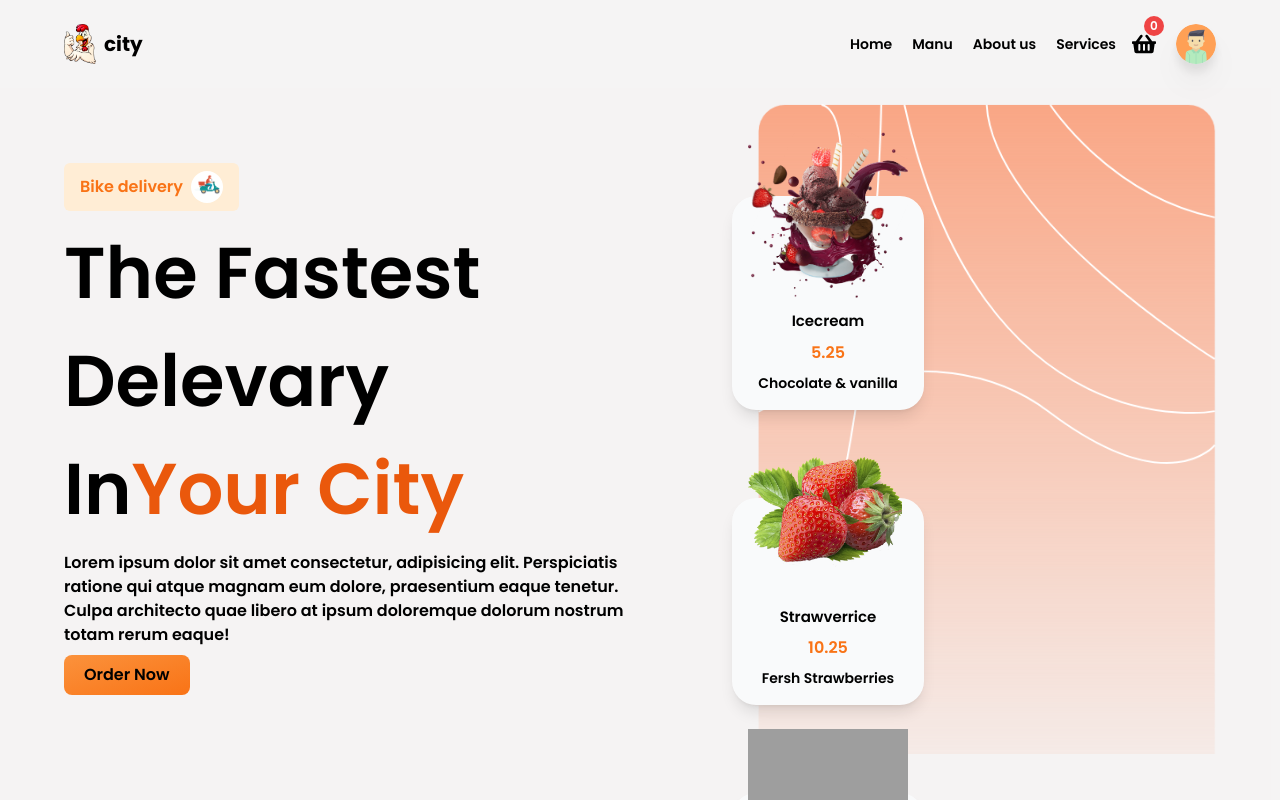
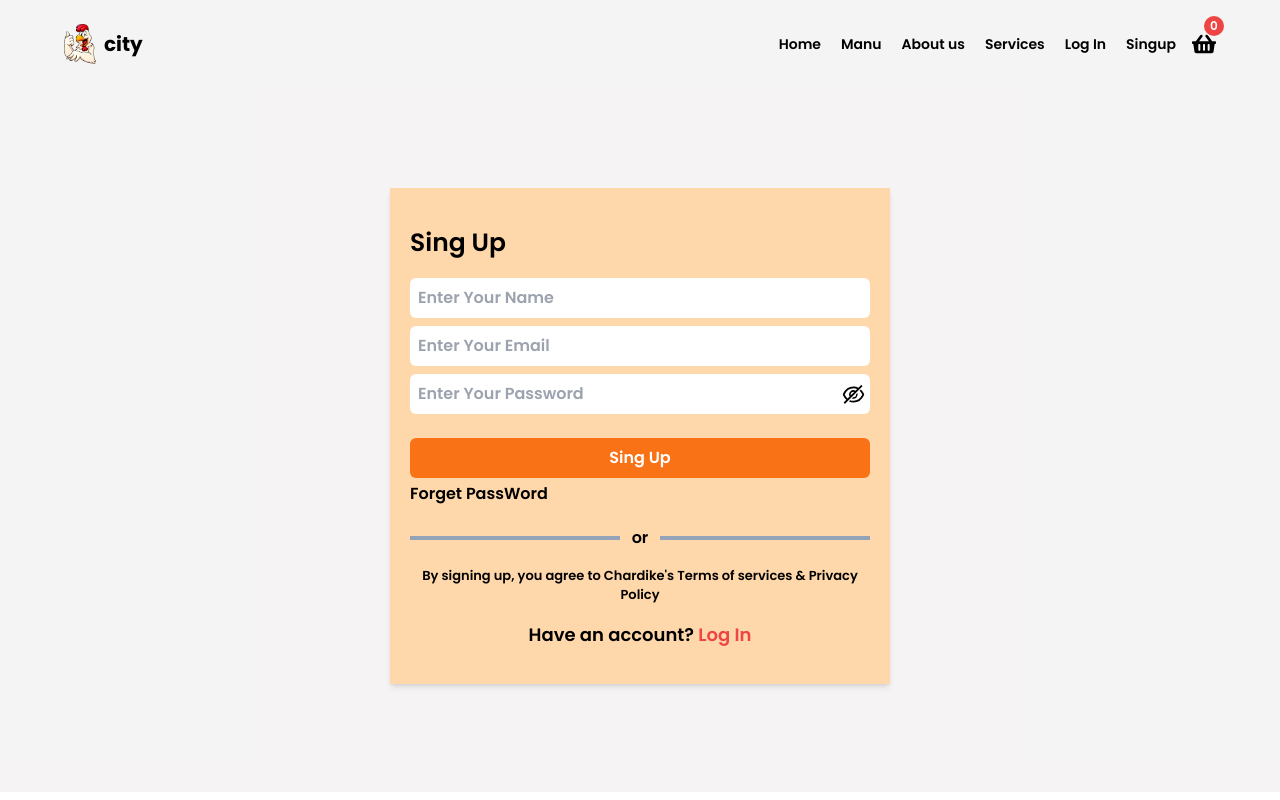
Before and after one commit to bikashroy120/food-app-firebase, a React (Create React App) app: page /singup in a window 1280 px wide. Shown: the top 800 px of the page. Built offline with nearby package versions, Linux system fonts and the light colour scheme; no server answers; the database is empty; grey boxes are pictures that could not be loaded.

Commit message:
LOg in add

```diff
--- a/src/App.js
+++ b/src/App.js
@@ -22,6 +22,8 @@ import Addmin from "./componets/Addmin";
 import OrderList from "./componets/OrderList";
 import SingalOrderList from "./componets/SingalOrderList";
 import ToDayOrder from "./componets/ToDayOrder";
+import Login from "./componets/Login";
+import Regester from "./componets/Regester";
 
 function App() {
 
@@ -60,6 +62,8 @@ const dis = useDispatch()
                 <Route path="/*" element={<MainContainer />} />
                 <Route path="/addmin" element={<Addmin />} >
                 </Route>
+                <Route path="/login" element={<Login />}/>
+                <Route path="/singup" element={<Regester />}/>
                 <Route path="/addmin/creact" element={<CreactContainer />}/>
                 <Route path="/addmin/orderlist" element={<OrderList />}/>
                 <Route path="/addmin/todayorderlist" element={<ToDayOrder />}/>
--- a/src/componets/FirebaseFuncation.js
+++ b/src/componets/FirebaseFuncation.js
@@ -35,3 +35,10 @@ export const getQuery = async ()=>{
     );
     return items.docs.map((doc)=> doc.data())
 }
+
+export const getUser = async (id)=>{
+    const items = await getDocs(
+        query(collection(firestore,"user",),where("uid", "==", id), orderBy("id","desc"))
+    );
+    return items.docs.map((doc)=> doc.data())
+}
--- a/src/componets/Header.jsx
+++ b/src/componets/Header.jsx
@@ -3,8 +3,7 @@ import logo from "../componets/img/logo.png";
 import { FaShoppingBasket } from "react-icons/fa";
 import avater from "../componets/img/avatar.png";
 import { motion } from "framer-motion";
-import { getAuth, signInWithPopup, GoogleAuthProvider } from "firebase/auth";
-import { app } from "../firebaseConfig";
+
 import { useStateValue } from "../contex/stateProvider";
 import { actionType } from "../contex/reducer";
 import { GrAdd, GrLogout } from "react-icons/gr";
@@ -15,25 +14,25 @@ import {cartActions} from '../store/Cart/cart-slice'
 const Header = () => {
   const [{ user,cartShow }, dispatch] = useStateValue();
   const cartItems = useSelector((state)=>state.cart.itemList);
-  const firebaseAuth = getAuth(app);
-  const provider = new GoogleAuthProvider();
+
+
 
   const [isMount, setMount] = useState(false);
 
-  const login = async () => {
-    if (!user) {
-      const {
-        user: { refreshToken, providerData },
-      } = await signInWithPopup(firebaseAuth, provider);
-      dispatch({
-        type: actionType.SET_USER,
-        user: providerData[0],
-      });
-      localStorage.setItem("user", JSON.stringify(providerData[0]));
-    } else {
-      setMount(!isMount);
-    }
-  };
+  // const login = async () => {
+  //   if (!user) {
+  //     const {
+  //       user: { refreshToken, providerData },
+  //     } = await signInWithPopup(firebaseAuth, provider);
+  //     dispatch({
+  //       type: actionType.SET_USER,
+  //       user: providerData[0],
+  //     });
+  //     localStorage.setItem("user", JSON.stringify(providerData[0]));
+  //   } else {
+  //     setMount(!isMount);
+  //   }
+  // };
 
   const logOut=()=>{
     setMount(false)
@@ -65,25 +64,17 @@ const Header = () => {
           <li className=" text-sm font-normal cursor-pointer">Manu</li>
           <li className=" text-sm font-normal cursor-pointer">About us</li>
           <li className=" text-sm font-normal cursor-pointer">Services</li>
-        </motion.ul>
+          {user?
 
-        <div className="flex items-center justify-center relative" onClick={setShowCarts}>
-          <FaShoppingBasket className=" text-2xl cursor-pointer ml-4" />
-          <p className="absolute -top-2 -right-2 bg-red-500 w-5 h-5 rounded-full text-xs flex items-center justify-center font-semibold text-white">
-            {cartItems.length}
-          </p>
-        </div>
-
-        <div className="relative">
+          <div className="relative">
           <motion.img
             whileTap={{ scale: 0.6 }}
             className="w-8 min-w-[40px] h-8 min-h-[40px] cursor-pointer ml-5 drop-shadow-xl rounded-full"
-            src={user ? user.photoURL : avater}
+            src={user ? avater : avater}
             alt=""
-            onClick={login}
           />
 
-          {isMount && (
+          {/* {isMount && (
             <motion.div initial={{opacity:0,scale:0.6}} animate={{opacity:1,scale:1}} exit={{opacity:0,scale:0.6}} className="w-40 absolute shadow-xl bg-gray-50 top-12 right-0">
               <Link to='/addmin'><p className=" px-4 py-2 cursor-pointer flex items-center font-normal hover:bg-slate-100 transition-all duration-100 ease-in-out text-base" onClick={()=>setMount(false)}>
                 Creact Item
@@ -98,12 +89,27 @@ const Header = () => {
                 <GrLogout className="pl-1" />
               </p>
             </motion.div>
-          )}
+          )} */}
         </div>
+
+          : <>
+            <Link to="/login" className=" text-sm font-normal cursor-pointer">Log In </Link>
+            <Link to="/singup" className=" text-sm font-normal cursor-pointer">Singup</Link>
+          </>}
+        </motion.ul>
+
+        <div className="flex items-center justify-center relative" onClick={setShowCarts}>
+          <FaShoppingBasket className=" text-2xl cursor-pointer ml-4" />
+          <p className="absolute -top-2 -right-2 bg-red-500 w-5 h-5 rounded-full text-xs flex items-center justify-center font-semibold text-white">
+            {cartItems.length}
+          </p>
+        </div>
+
+
       </div>
 
       {/* Modile Devices */}
-      <div className="flex justify-between items-center md:hidden w-full h-full">
+      {/* <div className="flex justify-between items-center md:hidden w-full h-full">
 
 
       <div className="flex items-center justify-center relative" onClick={setShowCarts}>
@@ -149,7 +155,7 @@ const Header = () => {
             </motion.div>
           )}
         </div>
-      </div>
+      </div> */}
     </div>
   );
 };
--- /dev/null
+++ b/src/componets/Login.jsx
@@ -0,0 +1,112 @@
+import React, { useState } from "react";
+import { AiOutlineEye, AiOutlineEyeInvisible } from "react-icons/ai";
+import { signInWithEmailAndPassword } from "firebase/auth";
+import {auth} from '../firebaseConfig'
+import { collection, doc, getDocs, orderBy, query, setDoc,where } from "firebase/firestore";
+import {firestore} from '../firebaseConfig'
+import { useStateValue } from "../contex/stateProvider";
+import { actionType } from "../contex/reducer";
+
+
+const Login = () => {
+  const [state, setstate] = useState(false);
+  const [{ user,cartShow }, dispatch] = useStateValue();
+
+
+  const HandelSubmit = async (e)=>{
+    e.preventDefault()
+    const email = e.target[0].value;
+    const password = e.target[1].value;
+
+    signInWithEmailAndPassword(auth, email, password)
+      .then( async (userCredential) => {
+        // Signed in
+        const user = userCredential.user;
+        console.log(user)
+        const getQuery = async ()=>{
+          const items = await getDocs(
+              query(collection(firestore,"user"),where("uid", "==", "YzOaTrYgEBgwI1staevQeX3eC5w2"))
+          );
+          dispatch({
+            type: actionType.SET_USER,
+            user: items.docs.map((doc)=> doc.data()),
+          });
+          localStorage.setItem("user", JSON.stringify(items.docs.map((doc)=> doc.data())));
+      }
+
+      getQuery(user.uid)
+
+      })
+      .catch((error) => {
+        console.log(error)
+      });
+
+
+
+}
+
+
+
+
+
+
+
+  const trogalButton = (e) => {
+    e.preventDefault();
+    setstate((prevState) => !prevState);
+  };
+  return (
+    <div className="w-full h-[85vh] flex items-center justify-center">
+      <div className=" bg-orange-200 p-5 shadow-md w-[500px]">
+        <h1 className="text-[25px] font-normal py-4">Log In</h1>
+        <form
+          onSubmit={HandelSubmit}
+          className="flex items-center justify-center flex-col w-full"
+        >
+          <input
+            className="w-full mb-2 p-2 rounded-md"
+            type="email"
+            placeholder="Enter Your Email"
+          />
+          <div className="w-full relative">
+          <input
+            className="w-full mb-2 p-2 rounded-md"
+            type={state?"text":"password"}
+            placeholder="Enter Your Password"
+          />
+          <button className=" absolute top-2 right-1 text-[25px]" onClick={trogalButton}>
+            {state ? <AiOutlineEye /> : <AiOutlineEyeInvisible />}
+          </button>
+          </div>
+          <button
+            className="w-full bg-orange-500 text-white py-2 rounded-md mt-4"
+            type="submit"
+          >
+            Log In
+          </button>
+        </form>
+
+        <div className="mt-1">
+          <p className=" cursor-pointer">Forget PassWord</p>
+        </div>
+
+        <div className="mt-5 flex items-center justify-center gap-3">
+          <div className="w-full h-1 bg-slate-400"></div>
+          <p>or</p>
+          <div className="w-full h-1 bg-slate-400"></div>
+        </div>
+
+        <p className="text-[13px] text-center my-4">
+          By signing up, you agree to Chardike's Terms of services & Privacy
+          Policy
+        </p>
+        <p className="text-[18px] text-center my-4">
+          New to chardike?{" "}
+          <span className=" text-red-500 cursor-pointer">Sing up</span>
+        </p>
+      </div>
+    </div>
+  );
+};
+
+export default Login;
--- /dev/null
+++ b/src/componets/Regester.jsx
@@ -0,0 +1,140 @@
+import { createUserWithEmailAndPassword, updateProfile } from "firebase/auth";
+import { doc, setDoc } from "firebase/firestore";
+import { getDownloadURL, ref, uploadBytesResumable } from "firebase/storage";
+import React, { useState } from "react";
+import {firestore,storage,auth} from '../firebaseConfig'
+import { AiOutlineEye, AiOutlineEyeInvisible } from "react-icons/ai";
+import { useNavigate } from "react-router-dom";
+import Loder from "./Loder";
+
+
+const Regester = () => {
+
+    const [state, setstate] = useState(false);
+    const [lodding,setLodding] = useState(false)
+    const navigate = useNavigate()
+
+    const HandelSubmit = async (e)=>{
+        e.preventDefault()
+        const name = e.target[0].value;
+        const email = e.target[1].value;
+        const password = e.target[2].value;
+        const file = null;
+        setLodding(true)
+      try{
+
+        const res =await createUserWithEmailAndPassword(auth, email, password);
+
+
+        const storageRef = ref(storage, 'images/rivers.jpg');
+
+        const uploadTask = uploadBytesResumable(storageRef, file);
+
+        uploadTask.on('state_changed',
+          (snapshot) => {
+            const progress = (snapshot.bytesTransferred / snapshot.totalBytes) * 100;
+            console.log('Upload is ' + progress + '% done');
+          },
+          (error) => {
+          },
+          () => {
+
+            getDownloadURL(uploadTask.snapshot.ref).then( async(downloadURL) => {
+                await updateProfile(res.user,{
+                    displayName:name,
+                    photoURL:downloadURL
+                })
+
+                await setDoc(doc(firestore, "user", res.user.uid), {
+                  uid:res.user.uid,
+                  displayName:name,
+                  email,
+                  photoURL:null,
+                  phone:"",
+                  address:"",
+                  gender:"",
+                  dathBarth:"",
+                  country:"",
+                });
+                setLodding(false)
+              navigate("/login")
+
+
+            });
+          }
+        );
+
+      }catch(err){
+        console.log(err)
+      }
+
+
+    }
+
+    const trogalButton = (e) => {
+      e.preventDefault();
+      setstate((prevState) => !prevState);
+    };
+  return (
+    <div className="w-full h-[85vh] flex items-center justify-center">
+      <div className=" bg-orange-200 p-5 shadow-md w-[500px]">
+        <h1 className="text-[25px] font-normal py-4">Sing Up</h1>
+        <form
+          onSubmit={HandelSubmit}
+          className="flex items-center justify-center flex-col w-full"
+        >
+          <input
+            className="w-full mb-2 p-2 rounded-md"
+            type="text"
+            placeholder="Enter Your Name"
+          />
+          <input
+            className="w-full mb-2 p-2 rounded-md"
+            type="email"
+            placeholder="Enter Your Email"
+          />
+          <div className="w-full relative">
+            <input
+              className="w-full mb-2 p-2 rounded-md"
+              type={state ? "text" : "password"}
+              placeholder="Enter Your Password"
+            />
+            <button
+              className=" absolute top-2 right-1 text-[25px]"
+              onClick={trogalButton}
+            >
+              {state ? <AiOutlineEye /> : <AiOutlineEyeInvisible />}
+            </button>
+          </div>
+          <button
+            className="w-full bg-orange-500 text-white py-2 rounded-md mt-4"
+            type="submit"
+          >
+            {lodding? <Loder /> : "Sing Up"}
+          </button>
+        </form>
+
+        <div className="mt-1">
+          <p className=" cursor-pointer">Forget PassWord</p>
+        </div>
+
+        <div className="mt-5 flex items-center justify-center gap-3">
+          <div className="w-full h-1 bg-slate-400"></div>
+          <p>or</p>
+          <div className="w-full h-1 bg-slate-400"></div>
+        </div>
+
+        <p className="text-[13px] text-center my-4">
+          By signing up, you agree to Chardike's Terms of services & Privacy
+          Policy
+        </p>
+        <p className="text-[18px] text-center my-4">
+          Have an account?{" "}
+          <span className=" text-red-500 cursor-pointer">Log In</span>
+        </p>
+      </div>
+    </div>
+  );
+};
+
+export default Regester;
--- a/src/firebaseConfig.js
+++ b/src/firebaseConfig.js
@@ -1,4 +1,5 @@
 import { getApp, getApps , initializeApp } from "firebase/app";
+import { getAuth } from "firebase/auth";
 import { getFirestore } from "firebase/firestore";
 import { getStorage } from "firebase/storage";
 
@@ -15,7 +16,10 @@ const firebaseConfig = {
 
 
 const app = getApps.length > 0 ? getApp() : initializeApp(firebaseConfig);
-const firestore = getFirestore(app);
-const storage = getStorage(app)
+const firestore = getFirestore();
+const storage = getStorage()
+const auth = getAuth();
 
-export {app,firestore,storage}
+
+
+export {app,firestore,storage,auth}
```
